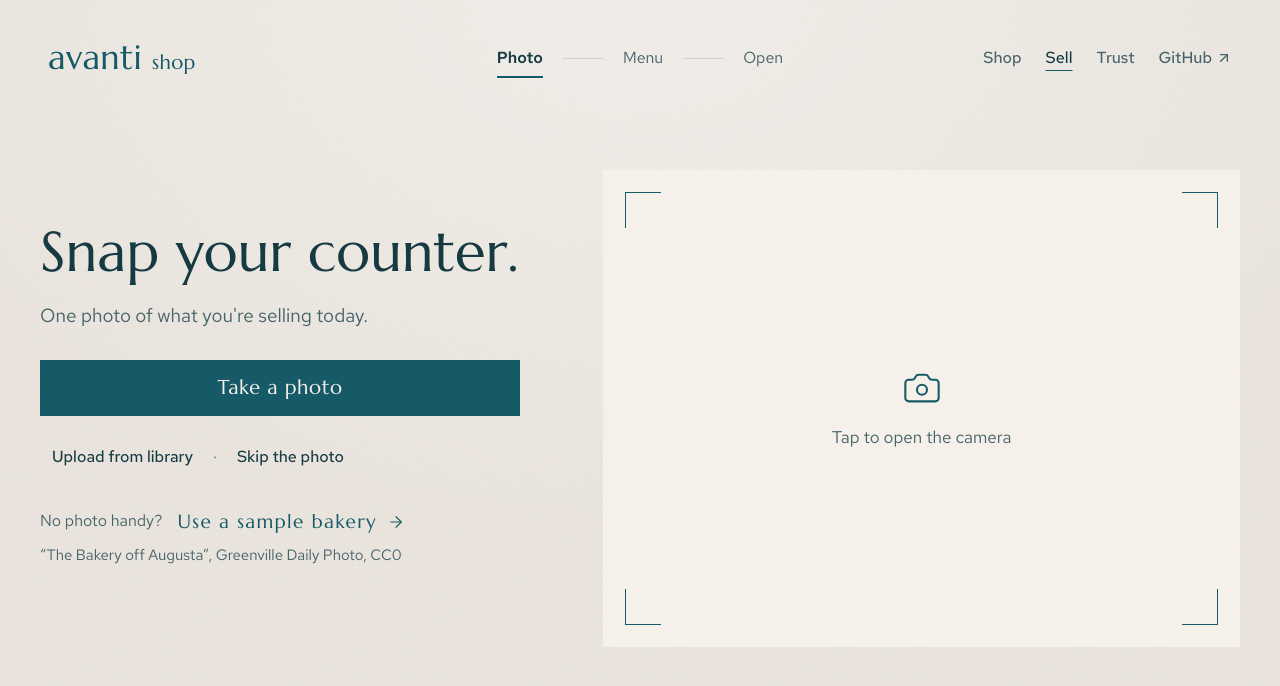
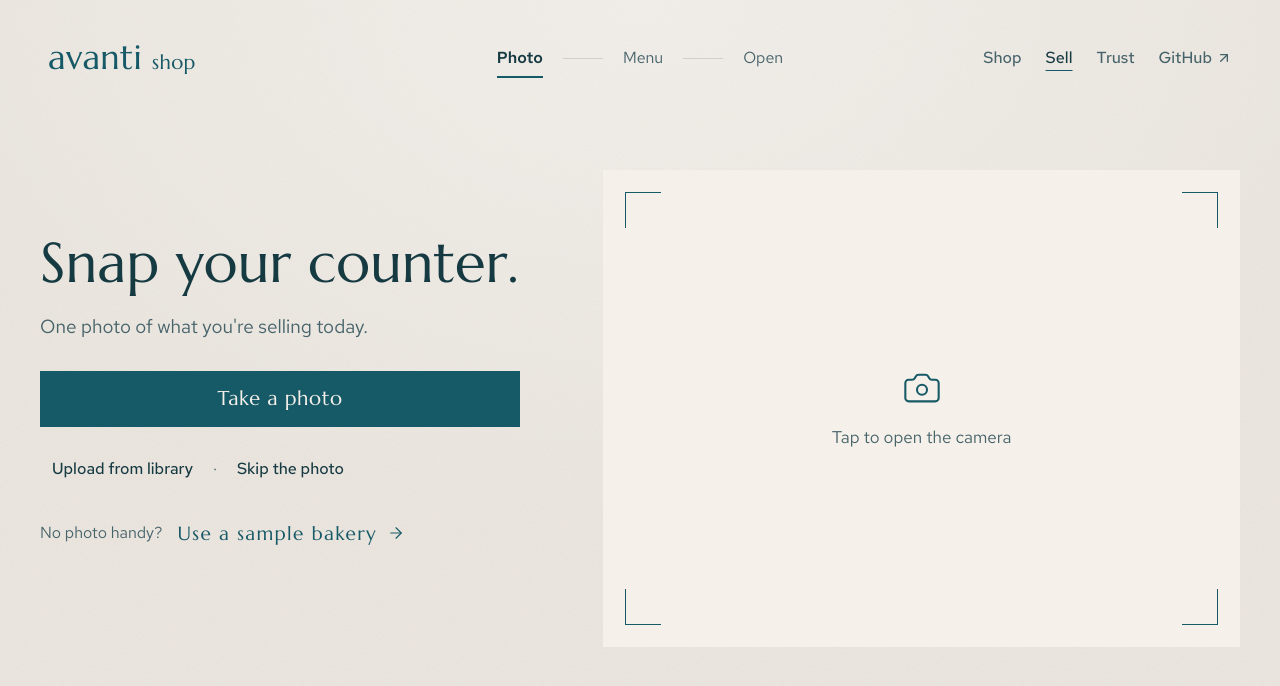
Before and after one commit to ansonlam23/avanti, a Next.js app: page /open in a window 1280 px wide. Shown: the top 686 px of the page. Built offline with nearby package versions, Linux system fonts and the light colour scheme; a web font is replaced by a local one.

Commit message:
Open: drop the sample photo's credit line under 'Use a sample bakery' (CC0, no credit required; noted in the code)

```diff
--- a/src/components/open/snap-step.tsx
+++ b/src/components/open/snap-step.tsx
@@ -10,10 +10,12 @@ import { StepHeading } from "./step-heading";
 // primary action. On a laptop (no camera): choose a file, drop one on the
 // frame, or try the sample bakery. Or skip the photo and just tell me.
 
-/** A real, freely licensed counter photo for people trying the demo without one (the AI still reads it live). */
+/**
+ * A real, freely licensed counter photo for people trying the demo without one (the AI still reads it live).
+ * "The Bakery off Augusta", Greenville Daily Photo, CC0 (public domain: no credit required, so none is shown).
+ */
 const SAMPLE_PHOTO = {
   url: "https://upload.wikimedia.org/wikipedia/commons/thumb/f/f6/The_Bakery_off_Augusta.jpg/1280px-The_Bakery_off_Augusta.jpg",
-  credit: "“The Bakery off Augusta”, Greenville Daily Photo, CC0",
 };
 
 const FINE_POINTER = "(hover: hover) and (pointer: fine)";
@@ -163,11 +165,10 @@ export function SnapStep({
         <div className="flex flex-col items-center text-center lg:items-start lg:text-left">
           <span className="flex flex-wrap items-center justify-center gap-x-3 lg:justify-start">
             <span className="text-[16px] text-ink-muted">No photo handy?</span>
-            <button type="button" onClick={() => void loadSample()} disabled={working} className="link-ink text-[19px]!" title={SAMPLE_PHOTO.credit}>
+            <button type="button" onClick={() => void loadSample()} disabled={working} className="link-ink text-[19px]!">
               Use a sample bakery <ArrowRight className="size-[18px]" strokeWidth={1.5} aria-hidden />
             </button>
           </span>
-          <span className="text-[15px] text-ink-muted">{SAMPLE_PHOTO.credit}</span>
         </div>
       </div>
 
```
